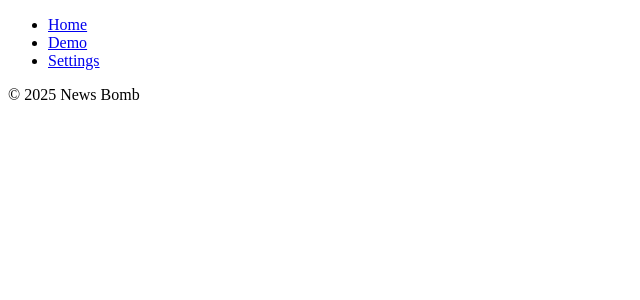
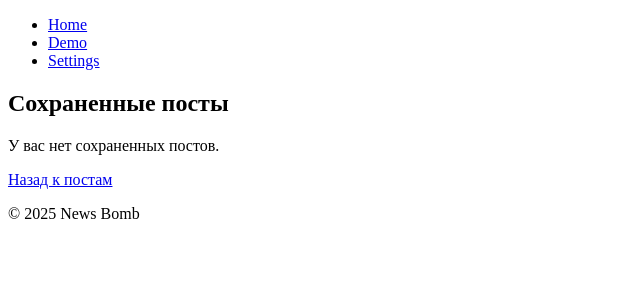
Before and after one commit to ifysglbiydgfifs/news-bomb, a React (Create React App) app: page /saved in a window 1280 px wide. Shown: the top 300 px of the page, without its empty margins (0-640 px from the left). Built offline with nearby package versions, Linux system fonts and the light colour scheme.

Commit message:
some fixes

```diff
--- a/src/App.js
+++ b/src/App.js
@@ -3,6 +3,7 @@ import { BrowserRouter as Router, Routes, Route } from 'react-router-dom';
 import Navbar from './components/Navbar';
 import Footer from './components/Footer';
 import Home from './pages/Home';
+import LikedPosts from "./pages/LikedPosts";
 
 const App = () => {
     return (
@@ -12,8 +13,7 @@ const App = () => {
                 <main className="flex-grow">
                     <Routes>
                         <Route path="/" element={<Home />} />
-                        {/*demo*/}
-                        {/*settings*/}
+                        <Route path="/saved" element={<LikedPosts />} />
                     </Routes>
                 </main>
                 <Footer />
--- a/src/Chart.js
+++ b/src/Chart.js
@@ -68,7 +68,7 @@ const Chart = ({ posts, spokenPosts, highlightedLines }) => {
                             dataKey="id"
                             stroke="transparent"
                             dot={{ r: spokenPosts.has(post.id) ? 10 : 5, fill: lineColor }}
-                            activeDot={{ r: spokenPosts.has(post.id) ? 10 : 5 }}
+                            activeDot={false}
                         />
                     ))}
                 </LineChart>
--- a/src/components/RouteMenu.js
+++ b/src/components/RouteMenu.js
@@ -46,6 +46,7 @@ const RouteMenu = ({
                 <button
                     onClick={handleSpeakPosts}
                     disabled={isSpeaking}
+                    aria-label={isSpeaking ? 'Stop speaking posts' : 'Start speaking posts'}
                     className={`p-2 rounded w-full sm:w-auto ${isSpeaking ? 'bg-gray-400' : 'bg-blue-500 text-white'}`}
                 >
                     {isSpeaking ? 'Speaking...' : 'Start Speaking'}
--- a/src/pages/Home.js
+++ b/src/pages/Home.js
@@ -1,4 +1,4 @@
-import React, { useState, useEffect } from 'react';
+import React, {useState, useEffect, useCallback} from 'react';
 import Chart from '../Chart';
 import RouteMenu from '../components/RouteMenu';
 import PostFilter from '../utils/PostFilter';
@@ -25,26 +25,29 @@ const Home = () => {
                 }));
                 setPosts(formattedPosts);
                 setFilteredPosts(formattedPosts);
+            })
+            .catch((error) => {
+                console.error('Error fetching posts:', error);
             });
     }, []);
 
-    const handleSearch = (e) => {
+    const handleSearch = useCallback((e) => {
         setSearchQuery(e.target.value);
         const filtered = PostFilter.applyFilters(posts, e.target.value, startDate, endDate);
         setFilteredPosts(filtered);
-    };
+    }, [posts, startDate, endDate]);
 
-    const handleFilter = () => {
+    const handleFilter = useCallback(() => {
         const filtered = PostFilter.applyFilters(posts, searchQuery, startDate, endDate);
         setFilteredPosts(filtered);
-    };
+    }, [posts, searchQuery, startDate, endDate]);
 
-    const handleSpeakPosts = () => {
+    const handleSpeakPosts = useCallback(() => {
         if (!isSpeaking) {
             setIsSpeaking(true);
             speakPosts(filteredPosts, setSpokenPosts, setHighlightedLines);
         }
-    };
+    }, [isSpeaking, filteredPosts]);
 
     useEffect(() => {
         const highlighted = highlightConnections(filteredPosts, spokenPosts);
--- /dev/null
+++ b/src/pages/LikedPosts.js
@@ -0,0 +1,34 @@
+import React, { useState, useEffect } from 'react';
+import { Link } from 'react-router-dom';
+
+const LikedPosts = () => {
+    const [savedPosts, setSavedPosts] = useState([]);
+
+    useEffect(() => {
+        const posts = JSON.parse(localStorage.getItem('savedPosts')) || [];
+        setSavedPosts(posts);
+    }, []);
+
+    return (
+        <div className="min-h-screen bg-gray-100 flex flex-col justify-center items-center p-4">
+            <h2 className="text-xl font-bold">Сохраненные посты</h2>
+            <div>
+                {savedPosts.length === 0 ? (
+                    <p>У вас нет сохраненных постов.</p>
+                ) : (
+                    <ul>
+                        {savedPosts.map(post => (
+                            <li key={post.id} className="mb-4">
+                                <h3>{post.title}</h3>
+                                <p>{post.summary}</p>
+                            </li>
+                        ))}
+                    </ul>
+                )}
+            </div>
+            <Link to="/" className="text-blue-500">Назад к постам</Link>
+        </div>
+    );
+};
+
+export default LikedPosts;
```
Also changed, not shown: 4 other files (tests, documents, lock files or other folders).
